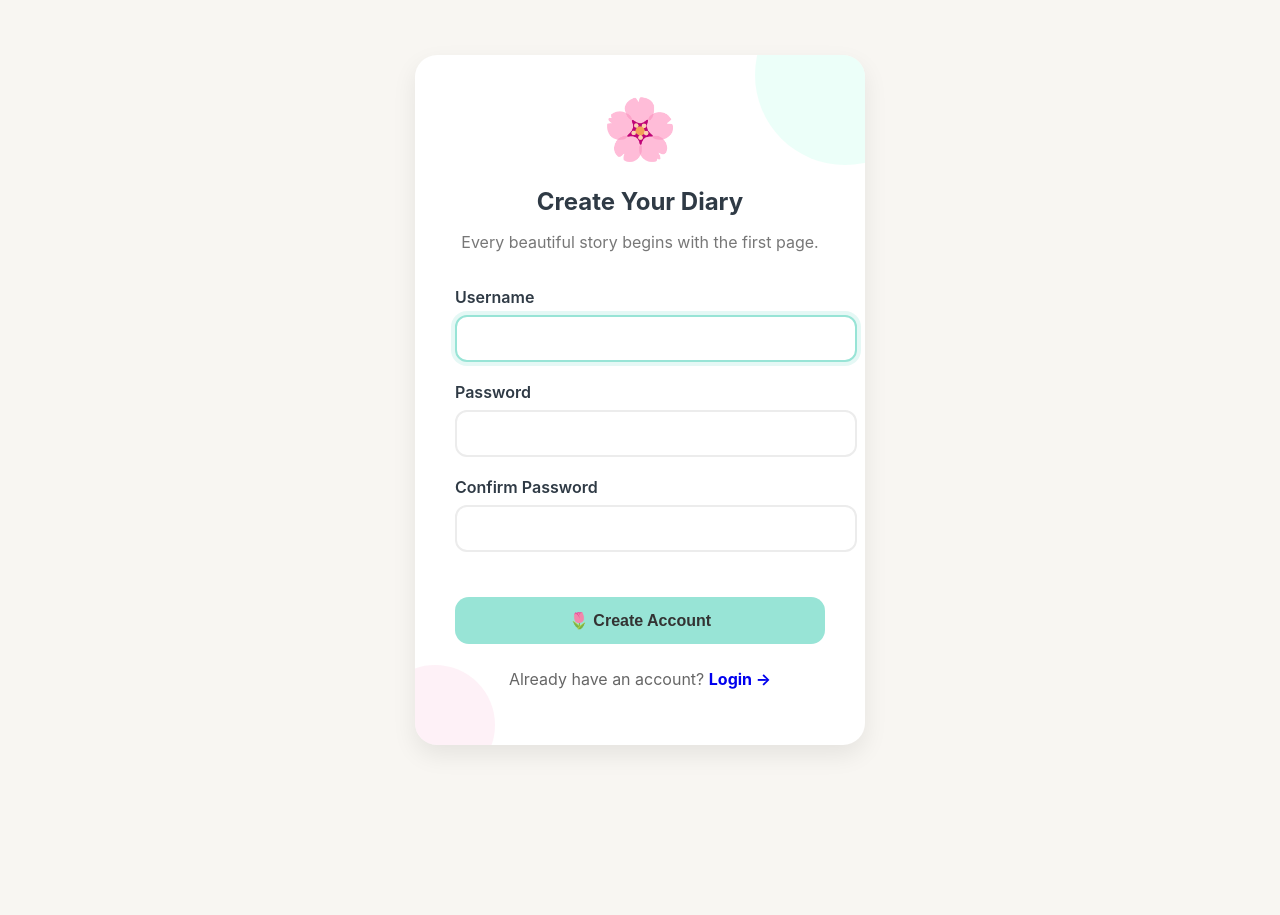
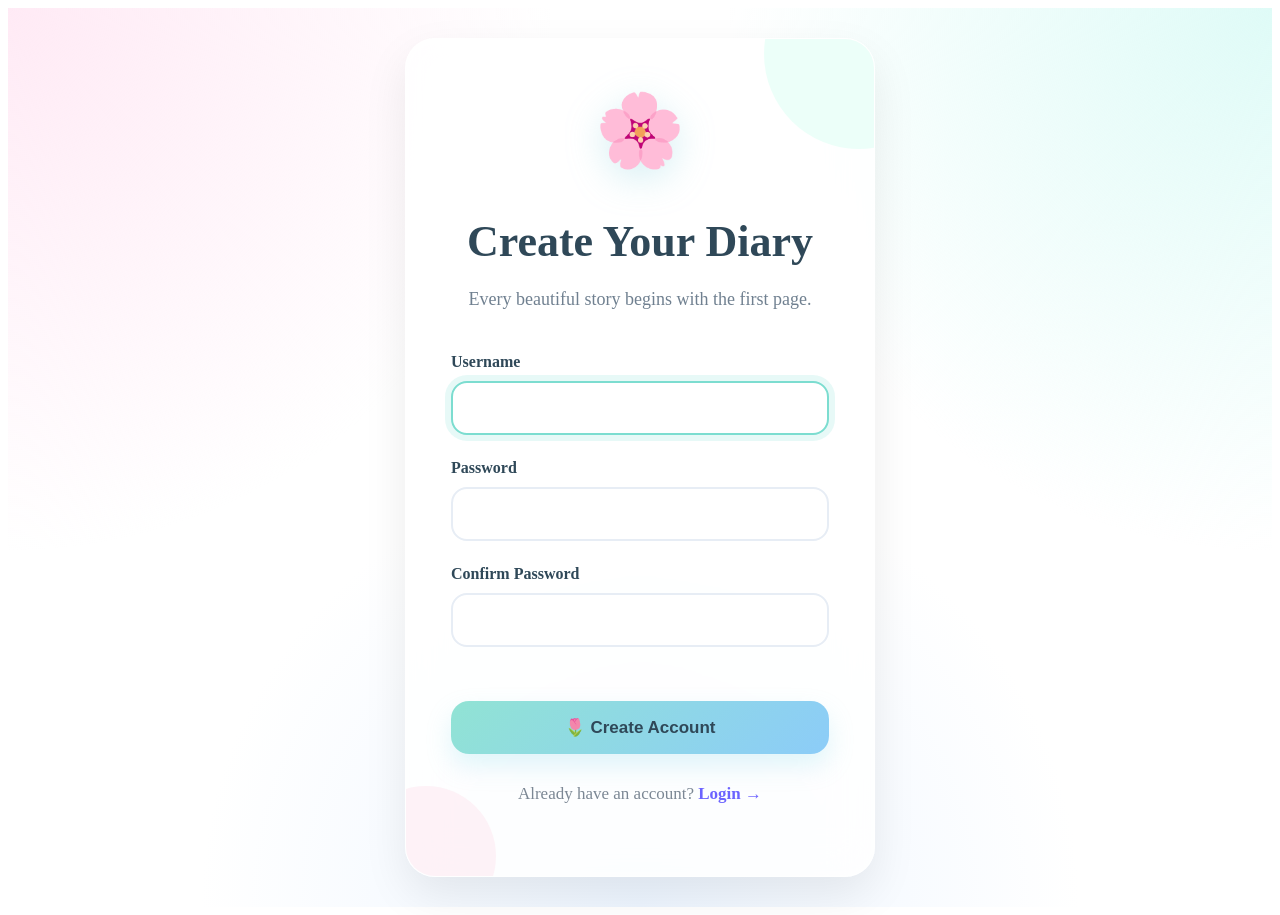
Before and after one commit to saha-tithi/Dear_Diary, a Django app: page /signup/ in a window 1280 px wide. Before the commit the page ends 750 px from the top, so only its background shows below. Run offline with Django 5.2, Linux system fonts and the light colour scheme.

Commit message:
polishing UI

```diff
--- /dev/null
+++ b/journal/static/css/auth.css
@@ -0,0 +1,304 @@
+/* ---------- Authentication Pages ---------- */
+
+
+
+.auth-container{
+    min-height:100vh;
+    display:flex;
+    justify-content:center;
+    align-items:center;
+    padding:30px;
+    box-sizing:border-box;
+
+    background:
+        radial-gradient(circle at top left,#FFEAF5 0%,transparent 35%),
+        radial-gradient(circle at top right,#DFFBF7 0%,transparent 35%),
+        radial-gradient(circle at bottom,#EDF5FF 0%,transparent 40%);
+}
+
+
+
+
+.auth-card{
+
+    width:100%;
+    max-width:470px;
+
+    background:rgba(255,255,255,.82);
+
+    backdrop-filter:blur(20px);
+
+    border:1px solid rgba(255,255,255,.6);
+
+    padding:55px 45px;
+
+    border-radius:30px;
+
+    box-shadow:
+        0 18px 45px rgba(0,0,0,.08),
+        inset 0 2px 8px rgba(255,255,255,.45);
+
+    text-align:center;
+
+    position:relative;
+
+    overflow:hidden;
+
+    box-sizing:border-box;
+
+}
+
+
+
+
+.auth-card::before{
+
+    content:"";
+
+    position:absolute;
+
+    width:190px;
+    height:190px;
+
+    background:#D9FFF4;
+
+    border-radius:50%;
+
+    top:-80px;
+    right:-80px;
+
+    opacity:.5;
+
+}
+
+.auth-card::after{
+
+    content:"";
+
+    position:absolute;
+
+    width:140px;
+    height:140px;
+
+    background:#FDE5EF;
+
+    border-radius:50%;
+
+    bottom:-50px;
+    left:-50px;
+
+    opacity:.5;
+
+}
+
+
+
+
+.auth-icon{
+
+    font-size:72px;
+
+    margin-bottom:22px;
+
+    filter:drop-shadow(0 10px 18px rgba(126,205,219,.3));
+
+    animation:floatIcon 5s ease-in-out infinite;
+
+}
+
+
+
+
+.auth-card h2{
+
+    font-family:"Playfair Display",serif;
+
+    font-size:44px;
+
+    color:#2F4858;
+
+    margin-bottom:12px;
+
+}
+
+
+
+
+.auth-subtitle{
+
+    color:#708090;
+
+    font-size:18px;
+
+    margin-bottom:40px;
+
+    line-height:1.6;
+
+}
+
+
+
+
+.form-group{
+
+    text-align:left;
+
+    margin-bottom:24px;
+
+}
+
+.form-group label{
+
+    display:block;
+
+    margin-bottom:10px;
+
+    font-size:16px;
+
+    font-weight:600;
+
+    color:#2F4858;
+
+}
+
+.form-group input{
+
+    width:100%;
+
+    padding:16px 18px;
+
+    border:2px solid #E7EDF5;
+
+    border-radius:16px;
+
+    background:white;
+
+    font-size:16px;
+
+    transition:.3s;
+
+    box-sizing:border-box;
+
+}
+
+.form-group input:hover{
+
+    border-color:#BDEDE3;
+
+}
+
+.form-group input:focus{
+
+    outline:none;
+
+    border-color:#7CDDD0;
+
+    box-shadow:0 0 0 6px rgba(124,221,208,.18);
+
+}
+
+
+
+.auth-btn{
+
+    width:100%;
+
+    margin-top:30px;
+
+    padding:16px;
+
+    border:none;
+
+    border-radius:18px;
+
+    background:linear-gradient(135deg,#91E3D4,#8CCCF8);
+
+    color:#2F4858;
+
+    font-size:17px;
+
+    font-weight:700;
+
+    cursor:pointer;
+
+    transition:.3s;
+
+    box-shadow:0 12px 24px rgba(135,215,235,.25);
+
+}
+
+.auth-btn:hover{
+
+    transform:translateY(-4px);
+
+    box-shadow:0 18px 34px rgba(135,215,235,.32);
+
+}
+
+
+
+.auth-link{
+
+    margin-top:30px;
+
+    color:#7B8794;
+
+    font-size:17px;
+
+}
+
+.auth-link a{
+
+    color:#6C63FF;
+
+    text-decoration:none;
+
+    font-weight:700;
+
+    transition:.25s;
+
+}
+
+.auth-link a:hover{
+
+    color:#574BEB;
+
+}
+
+
+
+
+.error-box{
+
+    background:#FFE8E8;
+
+    color:#C0392B;
+
+    padding:14px;
+
+    border-radius:14px;
+
+    margin-bottom:24px;
+
+    font-weight:600;
+
+}
+
+
+
+
+@keyframes floatIcon{
+
+    0%{
+        transform:translateY(0);
+    }
+
+    50%{
+        transform:translateY(-8px);
+    }
+
+    100%{
+        transform:translateY(0);
+    }
+
+}
--- a/journal/templates/auth_base.html
+++ b/journal/templates/auth_base.html
@@ -4,7 +4,7 @@
 <html>
 <head>
     <title>Dear Diary</title>
-    <link rel="stylesheet" href="{% static 'css/style.css' %}?v=2">
+    <link rel="stylesheet" href="{% static 'css/auth.css' %}?v=2">
 </head>
 
 <body>
--- a/journal/templates/base.html
+++ b/journal/templates/base.html
@@ -9,7 +9,7 @@
 <link rel="preconnect" href="https://fonts.gstatic.com" crossorigin>
 
 <link href="https://fonts.googleapis.com/css2?family=Inter:wght@300;400;500;600;700&family=Playfair+Display:wght@600;700&display=swap" rel="stylesheet">
-<link rel="stylesheet" href="{% static 'css/style.css' %}">
+<link rel="stylesheet" href="{% static 'css/base.css' %}">
 {% block extra_css %}
 {% endblock %}
 </head>
```
Also changed, not shown: journal/static/css/base.css (renamed from journal/static/css/style.css, +0 -222 lines).
